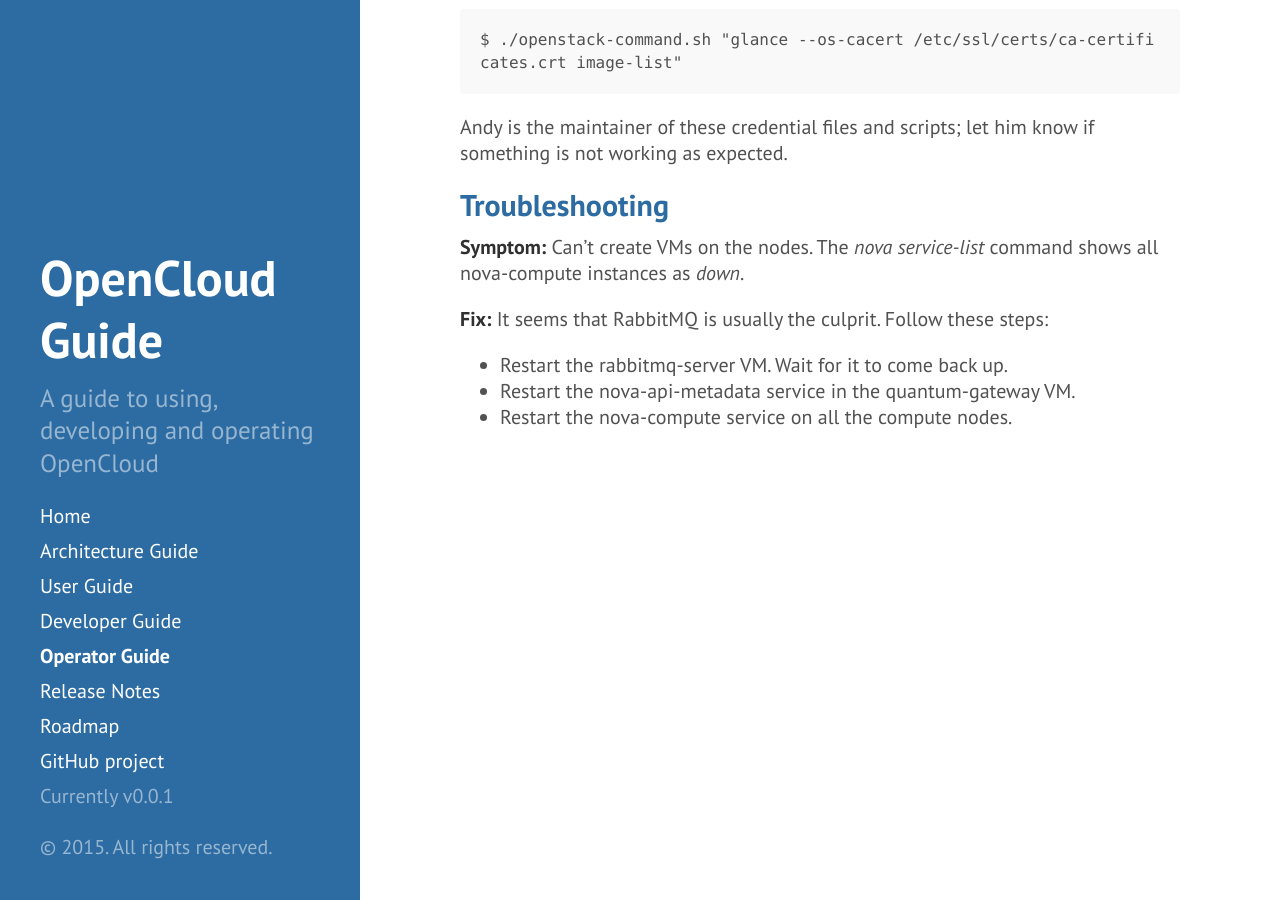
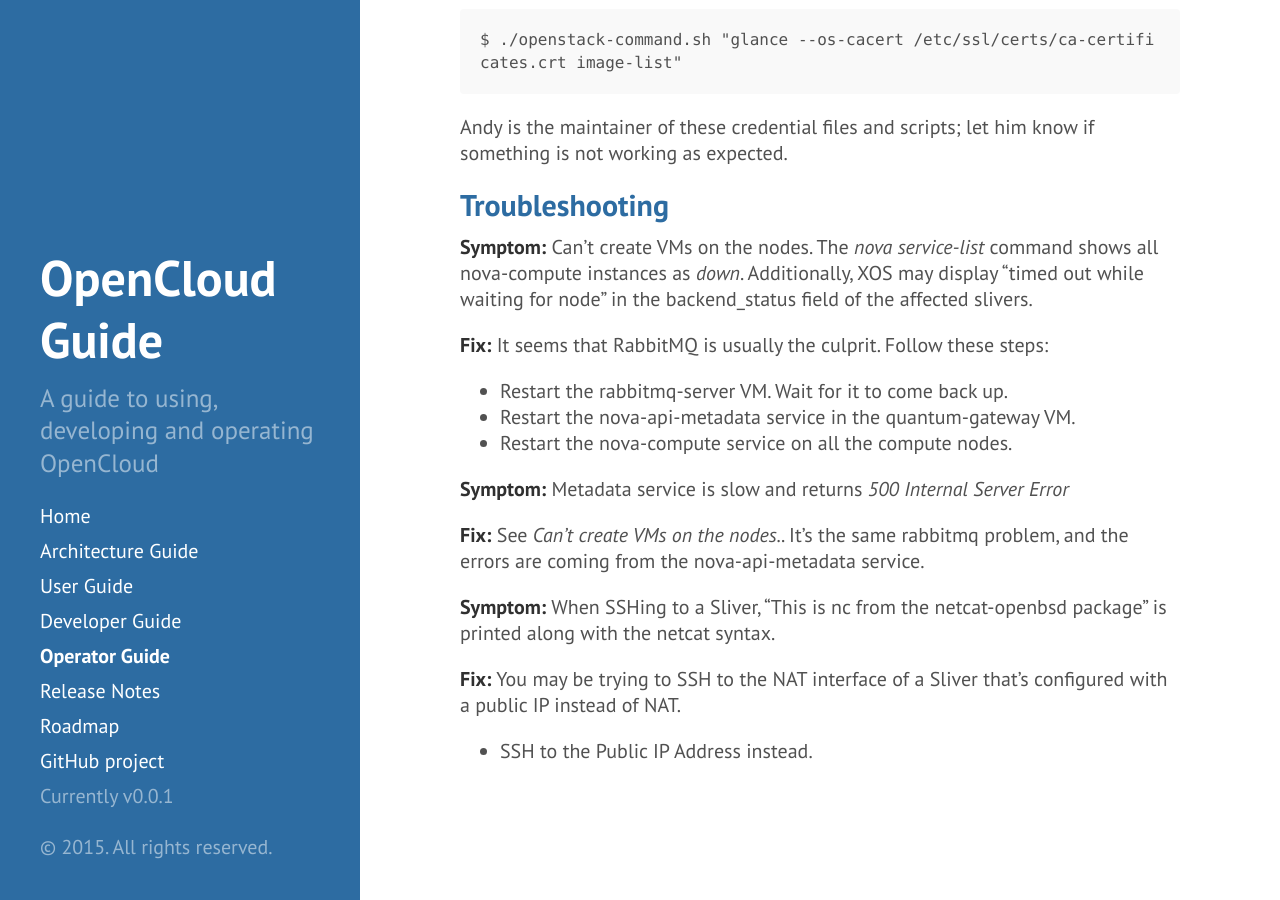
Before and after one commit to open-cloud/open-cloud.github.io.old, a Jekyll site: the page built from 3_operator.md, in a window 1280 px wide and 900 px high, scrolled down 14060 px. Built offline with Jekyll 4.4.1, drawn with Linux system fonts in a browser that asks for light colours; Markdown is read by kramdown in place of the engine named in the settings.

Commit message:
document metadata and SSH issues

```diff
--- a/3_operator.md
+++ b/3_operator.md
@@ -585,10 +585,20 @@
 
 ##Troubleshooting
 
-**Symptom:** Can't create VMs on the nodes.  The *nova service-list* command shows all nova-compute instances as *down*.
+**Symptom:** Can't create VMs on the nodes.  The *nova service-list* command shows all nova-compute instances as *down*. Additionally, XOS may display "timed out while waiting for node" in the backend_status field of the affected slivers.
 
 **Fix:** It seems that RabbitMQ is usually the culprit.  Follow these steps:
 
 * Restart the rabbitmq-server VM.  Wait for it to come back up.
 * Restart the nova-api-metadata service in the quantum-gateway VM.
 * Restart the nova-compute service on all the compute nodes.
+
+**Symptom:** Metadata service is slow and returns *500 Internal Server Error*
+
+**Fix:** See *Can't create VMs on the nodes.*. It's the same rabbitmq problem, and the errors are coming from the nova-api-metadata service.
+
+**Symptom:** When SSHing to a Sliver, "This is nc from the netcat-openbsd package" is printed along with the netcat syntax.
+
+**Fix:** You may be trying to SSH to the NAT interface of a Sliver that's configured with a public IP instead of NAT.
+
+* SSH to the Public IP Address instead.
```
